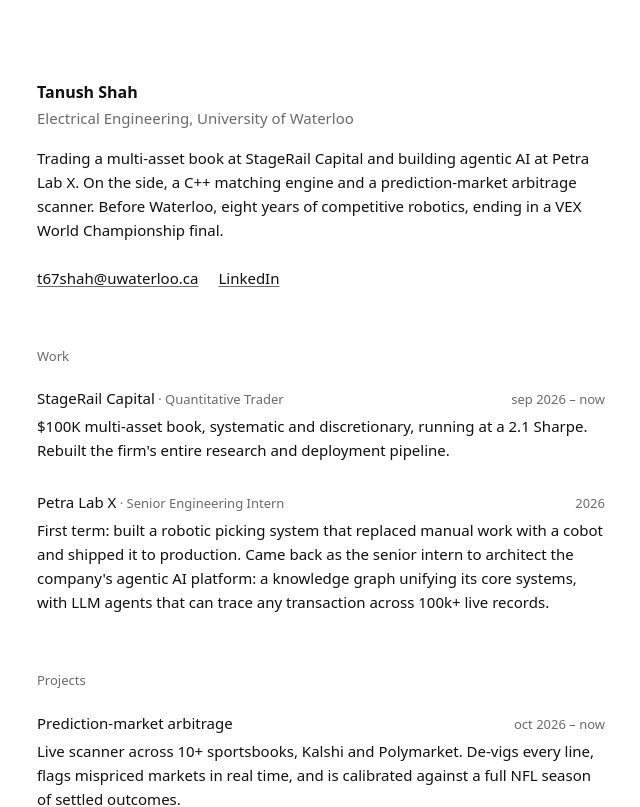
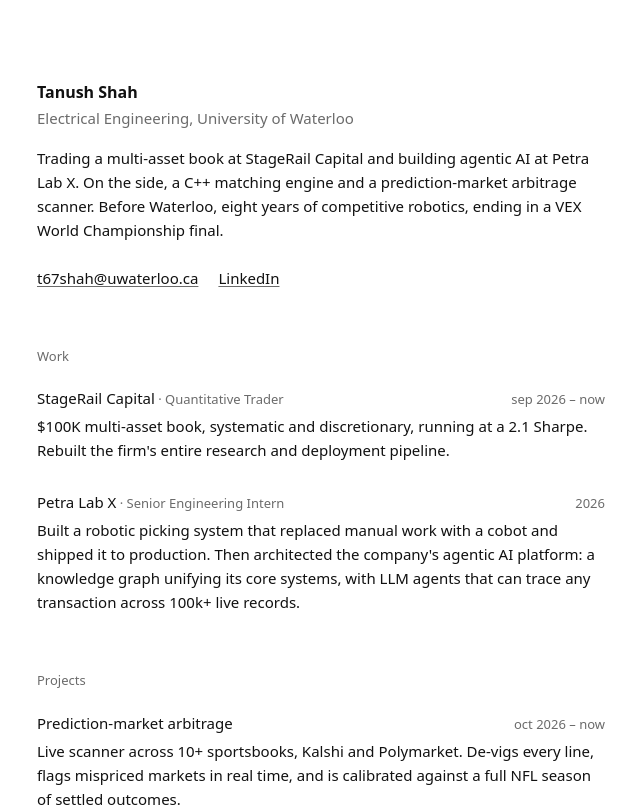
Before and after one commit to tswaterloo/portfoliosite, a Next.js app: page / in a window 1280 px wide. Shown: the top 807 px of the page, without its empty margins (319-959 px from the left). Built offline with nearby package versions, Linux system fonts and the light colour scheme.

Commit message:
Simplify Petra entry (#22)
Claude-Session: https://claude.ai/code/session_01VzWT3s4DFsaefx8Bd9sagr

Co-authored-by: Claude <noreply@anthropic.com>

```diff
--- a/app/page.tsx
+++ b/app/page.tsx
@@ -16,7 +16,7 @@ const work: Entry[] = [
     name: "Petra Lab X",
     role: "Senior Engineering Intern",
     dates: "2026",
-    text: "First term: built a robotic picking system that replaced manual work with a cobot and shipped it to production. Came back as the senior intern to architect the company's agentic AI platform: a knowledge graph unifying its core systems, with LLM agents that can trace any transaction across 100k+ live records.",
+    text: "Built a robotic picking system that replaced manual work with a cobot and shipped it to production. Then architected the company's agentic AI platform: a knowledge graph unifying its core systems, with LLM agents that can trace any transaction across 100k+ live records.",
   },
 ]
 
```
